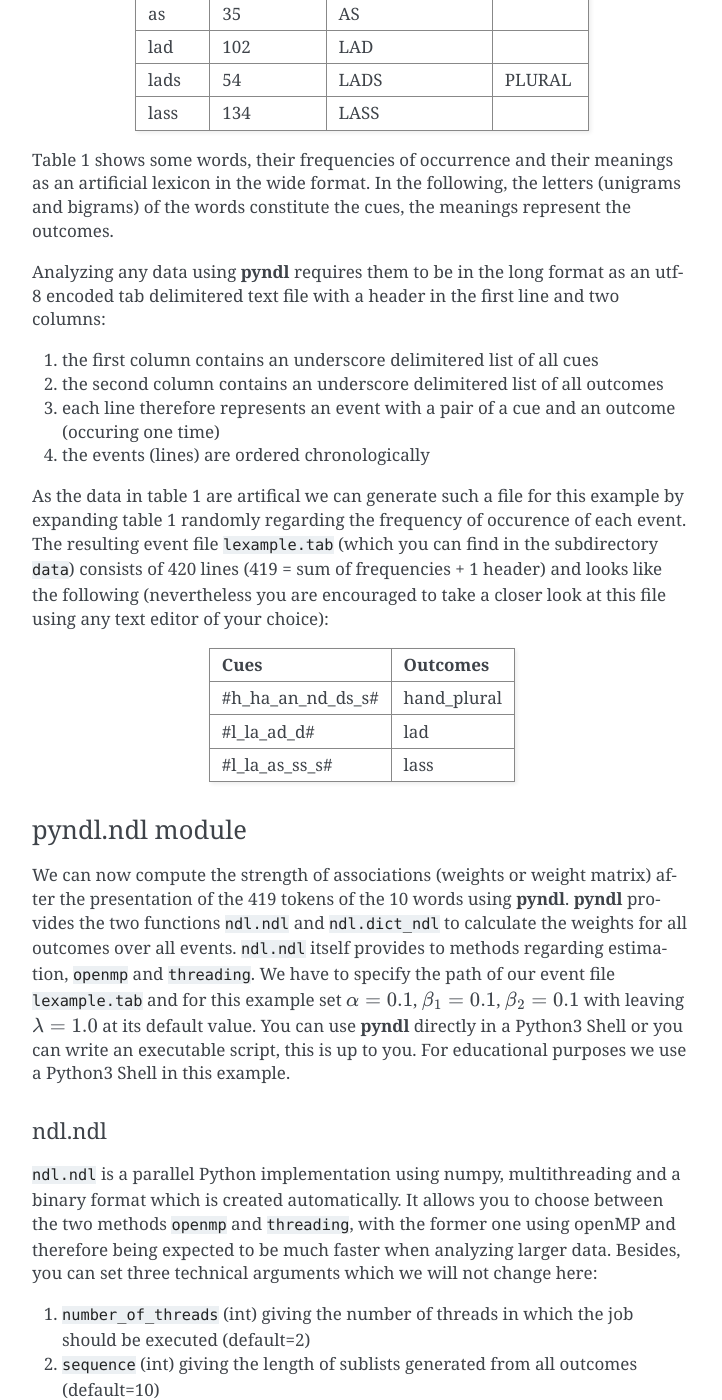
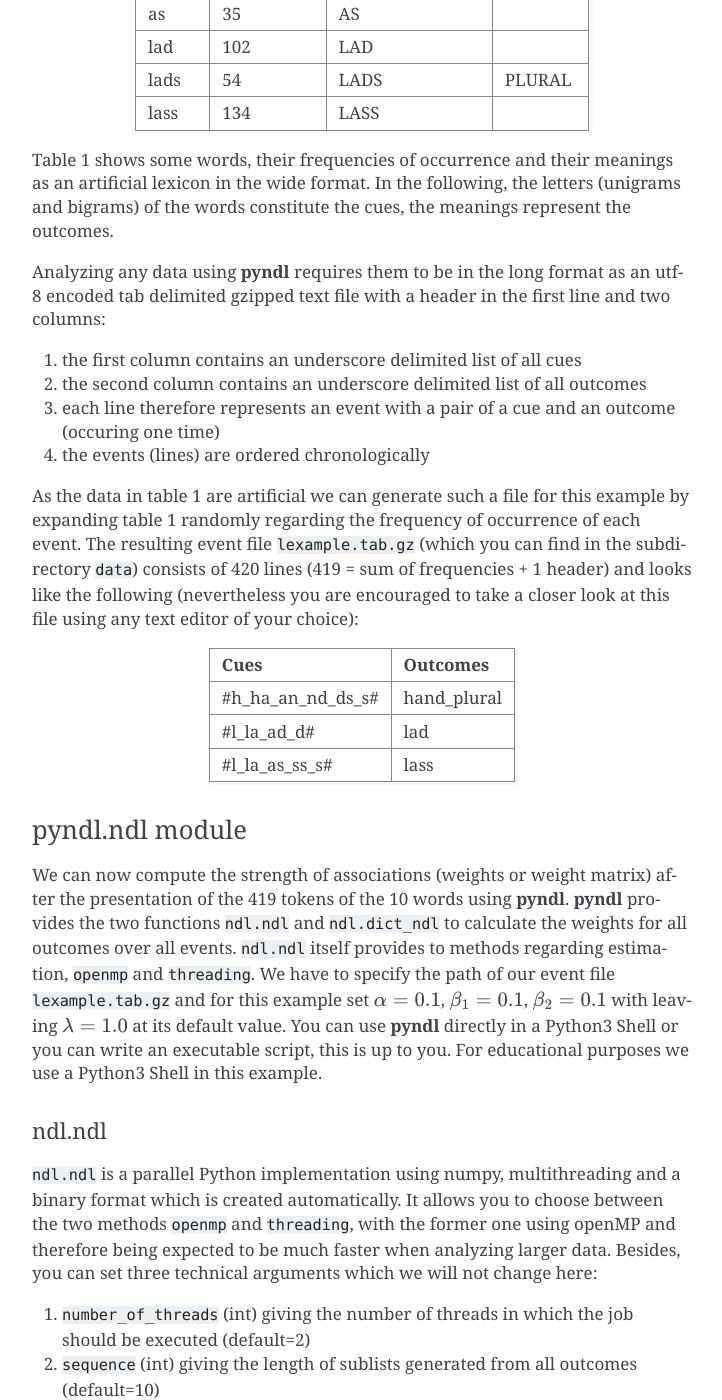
Before and after one commit to quantling/pyndl, a Sphinx documentation site: the page built from doc/source/examples.rst, in a window 1280 px wide and 1400 px high, scrolled down 1126 px. Shown: the whole window, without its empty margins (428-1150 px from the left). Built offline with Sphinx 7.4.7, drawn with Linux system fonts in a browser that asks for light colours; some of the changed text lies outside the part shown.

Commit message:
fixes tests for using gzip; adds examples.rst to automatic tests

```diff
--- a/doc/source/examples.rst
+++ b/doc/source/examples.rst
@@ -80,18 +80,18 @@
 the outcomes.
 
 Analyzing any data using **pyndl** requires them to be in the long format as an
-utf-8 encoded tab delimitered text file with a header in the first line and two
-columns:
+utf-8 encoded tab delimited gzipped text file with a header in the first line
+and two columns:
 
-1. the first column contains an underscore delimitered list of all cues
-2. the second column contains an underscore delimitered list of all outcomes
+1. the first column contains an underscore delimited list of all cues
+2. the second column contains an underscore delimited list of all outcomes
 3. each line therefore represents an event with a pair of a cue and an outcome
    (occuring one time)
 4. the events (lines) are ordered chronologically
 
-As the data in table 1 are artifical we can generate such a file for this
-example by expanding table 1 randomly regarding the frequency of occurence of
-each event. The resulting event file ``lexample.tab`` (which you can find in
+As the data in table 1 are artificial we can generate such a file for this
+example by expanding table 1 randomly regarding the frequency of occurrence of
+each event. The resulting event file ``lexample.tab.gz`` (which you can find in
 the subdirectory ``data``) consists of 420 lines (419 = sum of frequencies + 1
 header) and looks like the following (nevertheless you are encouraged to take a
 closer look at this file using any text editor of your choice):
@@ -112,7 +112,7 @@
 **pyndl** provides the two functions ``ndl.ndl`` and ``ndl.dict_ndl`` to
 calculate the weights for all outcomes over all events. ``ndl.ndl`` itself
 provides to methods regarding estimation, ``openmp`` and ``threading``. We
-have to specify the path of our event file ``lexample.tab`` and for this
+have to specify the path of our event file ``lexample.tab.gz`` and for this
 example set :math:`\alpha = 0.1`, :math:`\beta_{1} = 0.1`, :math:`\beta_{2} =
 0.1` with leaving :math:`\lambda = 1.0` at its default value. You can use
 **pyndl** directly in a Python3 Shell or you can write an executable script,
@@ -143,8 +143,11 @@
 
     >>> import pyndl
     >>> from pyndl import ndl
-    >>> weights = ndl.ndl(event_path='doc/data/lexample.tab', alpha=0.1, betas=(0.1, 0.1), method='openmp')
-    >>> weights
+    >>> weights = ndl.ndl(event_path='doc/data/lexample.tab.gz', alpha=0.1,
+    ...                   betas=(0.1, 0.1), method='openmp')
+    >>> weights  # doctest: +ELLIPSIS
+    <xarray.DataArray (outcomes: 8, cues: 15)>
+    ...
 
 ``weights`` is an ``xarray.DataArray`` of dimension ``len(outcomes)``,
 ``len(cues)``. Our unique, chronologically ordered outcomes are 'hand',
@@ -155,9 +158,23 @@
 
 .. code-block:: python
 
-    >>> weights[1, 5]
-    >>> weights.loc[{'outcomes': 'plural', 'cues': 's#'}]
-    >>> weights.loc['plural'].loc['s#']
+    >>> weights[1, 5]  # doctest: +ELLIPSIS
+    <xarray.DataArray ()>
+    ...
+    >>> weights.loc[{'outcomes': 'plural', 'cues': 's#'}]  # doctest: +ELLIPSIS
+    <xarray.DataArray ()>
+    array(0.07698822703296752)
+    Coordinates:
+        outcomes  <U6 'plural'
+        cues      <U2 's#'
+    ...
+    >>> weights.loc['plural'].loc['s#']  # doctest: +ELLIPSIS
+    <xarray.DataArray ()>
+    array(0.07698822703296752)
+    Coordinates:
+        outcomes  <U6 'plural'
+        cues      <U2 's#'
+    ...
 
 return the weight of the cue 's#' (the unigram 's' being the word-final) for
 the outcome 'plural' (remember counting in Python does start at 0) as ca. 0.077
@@ -168,8 +185,17 @@
 
 .. code-block:: python
 
-   >>> weights2 = ndl.ndl(event_path='doc/data/lexample.tab', alpha=0.1, betas=(0.1, 0.1), method='openmp', weights=weights)
-   >>> weights2
+    >>> weights2 = ndl.ndl(event_path='doc/data/lexample.tab.gz', alpha=0.1, betas=(0.1, 0.1), method='openmp', weights=weights)
+    >>> weights2  # doctest: +ELLIPSIS
+    <xarray.DataArray (outcomes: 8, cues: 15)>
+    array(...
+    ...
+    ...)
+    Coordinates:
+      * outcomes  (outcomes) <U6 ...
+      * cues      (cues) <U2 ...
+    Attributes:
+    ...
 
 As you may have noticed already, ``ndl.ndl`` provides you with meta data
 organized in a ``dict`` which was collected during your calculations. Each
@@ -198,8 +225,10 @@
 
 .. code-block:: python
 
-    >>> weights = ndl.dict_ndl(event_list='doc/data/lexample.tab', alphas=0.1, betas=(0.1, 0.1))
-    >>> weights['plural']['s#']
+    >>> weights = ndl.dict_ndl(event_list='doc/data/lexample.tab.gz',
+    ...                        alphas=0.1, betas=(0.1, 0.1))
+    >>> weights['plural']['s#'] # doctes: +ELLIPSIS
+    0.076988227...
 
 yields approximately the same results as before, however, you now can specify
 different :math:`\alpha`'s per cue and as in ``ndl.ndl`` continue learning or
@@ -207,9 +236,13 @@
 
 .. code-block:: python
 
-    >>> alphas_cues = dict(zip(['#h', 'ha', 'an', 'nd', 'ds', 's#', '#l', 'la', 'as', 'ss', 'ad', 'd#', '#a', '#s', 'sa'], [0.1, 0.2, 0.3, 0.4, 0.1, 0.2, 0.3, 0.1, 0.2, 0.1, 0.2, 0.1, 0.3, 0.1, 0.2]))
-    >>> weights = ndl.dict_ndl(event_list='doc/data/lexample.tab', alphas=alphas_cues, betas=(0.1, 0.1))
-    >>> weights2 = ndl.dict_ndl(event_list='doc/data/lexample.tab', alphas=alphas_cues, betas=(0.1, 0.1), weights=weights)
+    >>> alphas_cues = dict(zip(['#h', 'ha', 'an', 'nd', 'ds', 's#', '#l', 'la', 'as', 'ss', 'ad', 'd#', '#a', '#s', 'sa'],
+    ...                        [0.1, 0.2, 0.3, 0.4, 0.1, 0.2, 0.3, 0.1, 0.2, 0.1, 0.2, 0.1, 0.3, 0.1, 0.2]))
+    >>> weights = ndl.dict_ndl(event_list='doc/data/lexample.tab.gz',
+    ...                        alphas=alphas_cues, betas=(0.1, 0.1))
+    >>> weights2 = ndl.dict_ndl(event_list='doc/data/lexample.tab.gz',
+    ...                         alphas=alphas_cues, betas=(0.1, 0.1),
+    ...                         weights=weights)
 
 .. note::
 
@@ -219,8 +252,10 @@
 
 .. code-block:: python
 
-   >>> weights = ndl.dict_ndl(event_list='doc/data/lexample.tab', alphas=alphas_cues, betas=(0.1, 0.1), make_data_array=True)
-   >>> weights
+    >>> weights = ndl.dict_ndl(event_list='doc/data/lexample.tab.gz', alphas=alphas_cues, betas=(0.1, 0.1), make_data_array=True)
+    >>> weights  # doctest: +ELLIPSIS
+    <xarray.DataArray (outcomes: 8, cues: 15)>
+    ...
 
 
 --------------------------
@@ -246,7 +281,7 @@
 ``data``)
 
 To analyse the data, you need to convert the file into an event file similar to
-``lexample.tab`` in our lexical learning example, as currently there is only
+``lexample.tab.gz`` in our lexical learning example, as currently there is only
 one word per line and neither is there the column for cues nor for outcomes::
 
    hand
@@ -263,16 +298,22 @@
 
     >>> import pyndl
     >>> from pyndl import preprocess
-    >>> preprocess.create_event_file(corpus_file='doc/data/lcorpus.txt', event_file='doc/data/levent.tab', context_structure='document', event_structure='consecutive_words', event_options=(1, ), cue_structure='bigrams_to_word')
+    >>> preprocess.create_event_file(corpus_file='doc/data/lcorpus.txt',
+    ...                              event_file='doc/data/levent.tab.gz',
+    ...                              context_structure='document',
+    ...                              event_structure='consecutive_words',
+    ...                              event_options=(1, ),
+    ...                              cue_structure='bigrams_to_word')
 
 The function ``preprocess.create_event_file`` has several arguments which you
-might have to change to suit them your data, so you are strongly recommened to
+might have to change to suit them your data, so you are strongly recommended to
 read its documentation. We set ``context_structure='document'`` as in this case
 the context is the whole document, ``event_structure='consecutive_words'`` as
 these are our events, ``event_options=(1, )`` as we define an event to be one
 word and ``cue_structure='bigrams_to_word'`` to set cues being bigrams.
 There are also several technical arguments you can specifiy, which we will not
-change here. Our generated event file ``levent.tab`` now looks like this:
+change here. Our generated event file ``levent.tab.gz`` now looks
+(uncompressed) like this:
 
 =================  ========
 Cues               Outcomes
@@ -295,17 +336,23 @@
 .. code-block:: python
 
     >>> from pyndl import count
-    >>> cue_freq_map, outcome_freq_map = count.cues_outcomes(event_file_name='doc/data/levent.tab')
-    >>> cue_freq_map
-    >>> outcome_freq_map
+    >>> freq, cue_freq_map, outcome_freq_map = count.cues_outcomes(event_file_name='doc/data/levent.tab.gz')
+    >>> freq
+    12
+    >>> cue_freq_map  # doctest: +ELLIPSIS
+    Counter({...})
+    >>> outcome_freq_map  # doctest: +ELLIPSIS
+    Counter({...})
     >>> cues = list(cue_freq_map.keys())
     >>> cues.sort()
     >>> cue_id_map = {cue: ii for ii, cue in enumerate(cues)}
-    >>> cue_id_map
+    >>> cue_id_map  # doctest: +ELLIPSIS
+    {...}
     >>> outcomes = list(outcome_freq_map.keys())
     >>> outcomes.sort()
     >>> outcome_id_map = {outcome: nn for nn, outcome in enumerate(outcomes)}
-    >>> outcome_id_map
+    >>> outcome_id_map  # doctest: +ELLIPSIS
+    {...}
 
 
 Filter the events
@@ -320,21 +367,21 @@
 
 .. code-block:: python
 
-    >>> preprocess.filter_event_file(input_event_file='doc/data/levent.tab',
-    ...                              output_event_file='doc/data/levent.tab.filtered',
+    >>> preprocess.filter_event_file(input_event_file='doc/data/levent.tab.gz',
+    ...                              output_event_file='doc/data/levent.tab.gz.filtered',
     ...                              remove_cues=('#f', 'fo', 'oo', 'ot', 't#', 'fe', 'ee', 'et'),
     ...                              remove_outcomes=('foot', 'feet'))
-    >>> cue_freq_map, outcome_freq_map = count.cues_outcomes(event_file_name='doc/data/levent.tab.filtered')
-    >>> cue_freq_map
-    >>> outcome_freq_map
+    >>> freq, cue_freq_map, outcome_freq_map = count.cues_outcomes(event_file_name='doc/data/levent.tab.gz.filtered')
     >>> cues = list(cue_freq_map.keys())
     >>> cues.sort()
     >>> cue_id_map = {cue: ii for ii, cue in enumerate(cues)}
-    >>> cue_id_map
+    >>> cue_id_map  # doctest: +ELLIPSIS
+    {...}
     >>> outcomes = list(outcome_freq_map.keys())
     >>> outcomes.sort()
     >>> outcome_id_map = {outcome: nn for nn, outcome in enumerate(outcomes)}
-    >>> outcome_id_map
+    >>> outcome_id_map  # doctest: +ELLIPSIS
+    {...}
 
 Alternatively, using ``preprocess.filter_event_file`` you can also specify
 which cues and outcomes to keep (``keep_cues`` and ``keep_outcomes``) or remap
@@ -359,7 +406,8 @@
 .. code-block:: python
 
    >>> from pyndl import ndl
-   >>> weights = ndl.ndl(event_path='doc/data/levent.tab.filtered', alpha=0.1, betas=(0.1, 0.1), method="threading")
+   >>> weights = ndl.ndl(event_path='doc/data/levent.tab.gz.filtered',
+   ...                   alpha=0.1, betas=(0.1, 0.1), method="threading")
 
 
 Save and load a weight matrix
@@ -368,16 +416,28 @@
 
 .. code-block:: python
 
-   >>> import xarray
-   >>> weights.to_netcdf('doc/data/weights.nc')
-   >>> with xarray.open_dataarray('doc/data/weights.nc') as weights_read:
-   >>>     weights_read[0, 0]
+    >>> import xarray
+    >>> weights.to_netcdf('doc/data/weights.nc')
+    syncing
+    >>> with xarray.open_dataarray('doc/data/weights.nc') as weights_read:
+    ...     weights_read  # doctest: +ELLIPSIS
+    <xarray.DataArray (outcomes: 10, cues: 15)>
+    ...
 
-the same applies to
+In order to keep everything clean we might want to remove all the files we
+created in this tutorial:
+
+.. code-block:: python
+
+   >>> import os
+   >>> os.remove('doc/data/levent.tab.gz')
+   >>> os.remove('doc/data/levent.tab.gz.filtered')
+   >>> os.remove('doc/data/weights.nc')
 
 
 Load a weight matrix to R[@R2016]
 =================================
+We can load a in netCDF format saved matrix into R:
 
 .. code-block:: R
 
```
Also changed, not shown: other parts of doc/source/examples.rst (+2 -1 lines), 3 other files.
